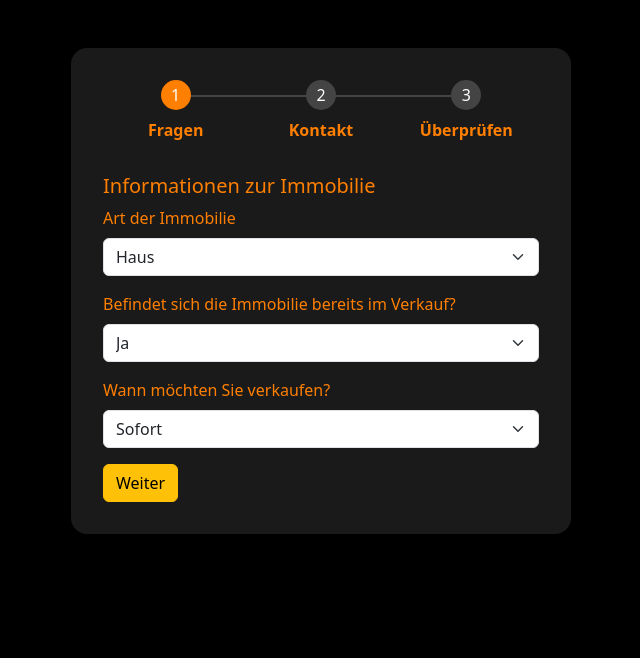
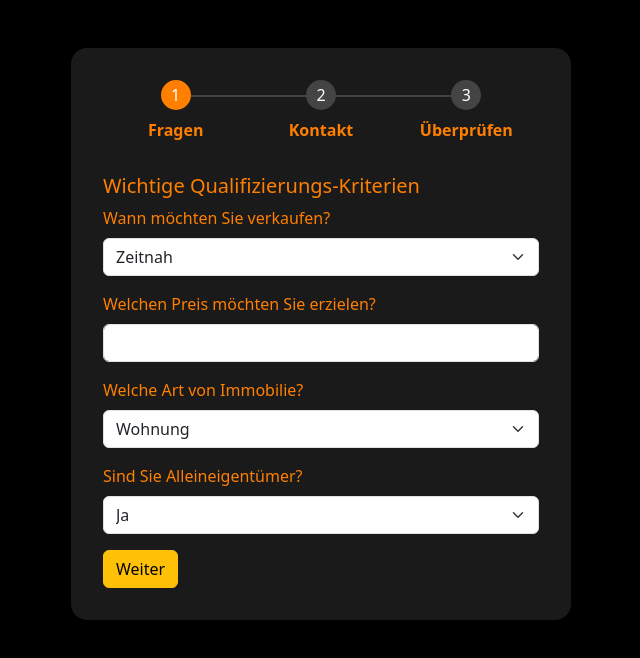
Before and after one commit to AntonioStoj/Formular, a plain HTML site: page index.html in a window 1280 px wide. Shown: the whole page, without its empty margins (319-959 px from the left). Drawn offline with nearby package versions, Linux system fonts and the light colour scheme.

Commit message:
Update index.html

```diff
--- a/index.html
+++ b/index.html
@@ -77,28 +77,33 @@
         <form id="multiStepForm">
           <!-- Step 1 -->
           <div class="step-content" id="step1">
-            <h5>Informationen zur Immobilie</h5>
+            <h5>Wichtige Qualifizierungs‑Kriterien</h5>
             <div class="mb-3">
-              <label for="art" class="form-label">Art der Immobilie</label>
-              <select class="form-select" id="art">
-                <option>Haus</option>
+              <label class="form-label">Wann möchten Sie verkaufen?</label>
+              <select class="form-select" id="verkaufszeitpunkt">
+                <option>Zeitnah</option>
+                <option>In 3 Monaten</option>
+                <option>In 6+ Monaten</option>
+              </select>
+            </div>
+            <div class="mb-3">
+              <label class="form-label">Welchen Preis möchten Sie erzielen?</label>
+              <input type="text" class="form-control" id="verkaufspreis">
+            </div>
+            <div class="mb-3">
+              <label class="form-label">Welche Art von Immobilie?</label>
+              <select class="form-select" id="immobilienart">
                 <option>Wohnung</option>
+                <option>Einfamilienhaus</option>
+                <option>Mehrfamilienhaus</option>
                 <option>Grundstück</option>
               </select>
             </div>
             <div class="mb-3">
-              <label class="form-label">Befindet sich die Immobilie bereits im Verkauf?</label>
-              <select class="form-select">
+              <label class="form-label">Sind Sie Alleineigentümer?</label>
+              <select class="form-select" id="eigentumsstatus">
                 <option>Ja</option>
                 <option>Nein</option>
-              </select>
-            </div>
-            <div class="mb-3">
-              <label class="form-label">Wann möchten Sie verkaufen?</label>
-              <select class="form-select">
-                <option>Sofort</option>
-                <option>In 3–6 Monaten</option>
-                <option>Später</option>
               </select>
             </div>
             <button type="button" class="btn btn-warning" onclick="nextStep(2)">Weiter</button>
@@ -160,17 +165,19 @@
       const summaryList = document.getElementById('summaryList');
       summaryList.innerHTML = '';
 
-      const art = document.getElementById('art').value;
-      const immoStatus = document.querySelectorAll('#step1 select')[1].value;
-      const verkaufszeitpunkt = document.querySelectorAll('#step1 select')[2].value;
+      const verkaufszeitpunkt = document.getElementById('verkaufszeitpunkt').value;
+      const verkaufspreis = document.getElementById('verkaufspreis').value;
+      const immobilienart = document.getElementById('immobilienart').value;
+      const eigentumsstatus = document.getElementById('eigentumsstatus').value;
       const name = document.getElementById('name').value;
       const email = document.getElementById('email').value;
       const phone = document.getElementById('phone').value;
 
       const data = [
-        ['Art der Immobilie', art],
-        ['Bereits im Verkauf', immoStatus],
         ['Geplanter Verkaufszeitpunkt', verkaufszeitpunkt],
+        ['Gewünschter Verkaufspreis', verkaufspreis],
+        ['Immobilienart', immobilienart],
+        ['Alleineigentümer', eigentumsstatus],
         ['Name', name],
         ['E-Mail', email],
         ['Telefonnummer', phone]
```
